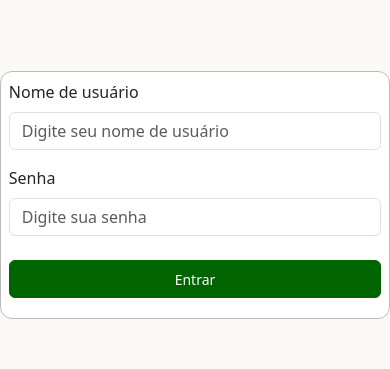
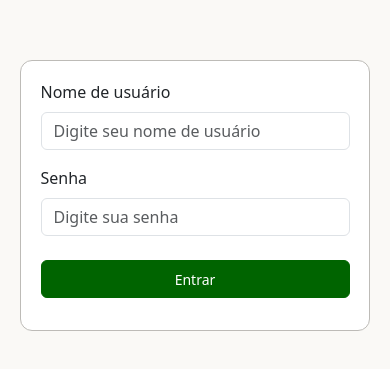
Before and after one commit to gabrielscapim/mestrado-projeto-pratico-treasury-challenge-stone, a React (Create React App) app in the folder frontend/: page /login in a window 390 px wide. Shown: the part 227-596 px from the top of the page. Built offline with nearby package versions, Linux system fonts and the light colour scheme.

Commit message:
style: responsive login page

```diff
--- a/frontend/src/pages/LoginPage.module.css
+++ b/frontend/src/pages/LoginPage.module.css
@@ -15,3 +15,10 @@
     border-radius: 12px;
     padding: 2%;
 }
+
+@media all and (max-width: 768px) {
+    .form-container {
+        width: 350px;
+        padding: 5%;
+    }
+}
```
